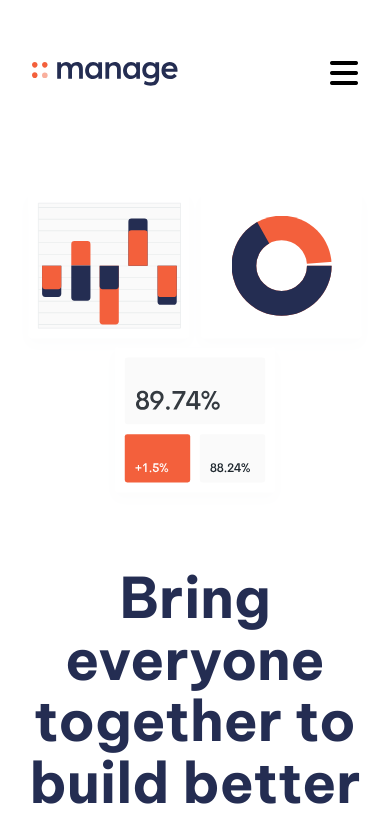
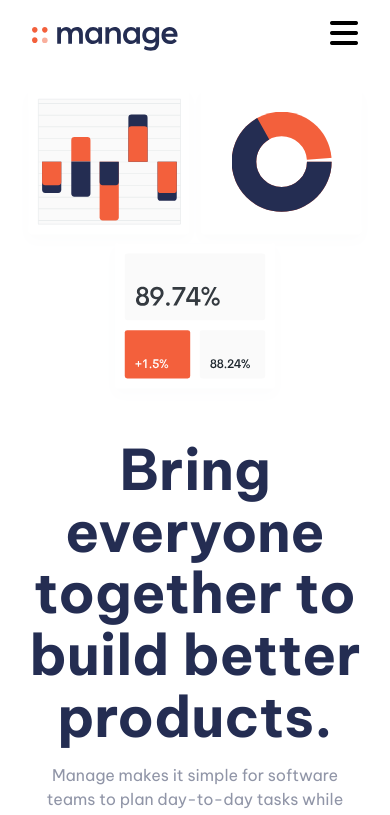
Before and after one commit to nicknahc/manage, a React (Create React App) app: page / in a window 390 px wide. Shown: the top 815 px of the page. Built offline with nearby package versions, Linux system fonts and the light colour scheme.

Commit message:
mobile formatting fixes

```diff
--- a/src/components/Footer.js
+++ b/src/components/Footer.js
@@ -7,7 +7,7 @@ import logo from "../assets/logo-white.png";
 import "../styles/Footer.css";
 function Footer() {
   return (
-    <footer className="section-padding top-padding footer">
+    <footer className="section-padding footer">
       <div className="equal-columns">
         <div className="footer-logos">
           <img src={logo} width="146" height="24" />
--- a/src/components/Landing.js
+++ b/src/components/Landing.js
@@ -4,7 +4,7 @@ function Landing() {
   return (
     <section className="section-padding">
       <div className="container">
-        <div className="equal-columns landing top-margin">
+        <div className="equal-columns landing">
           <div className="left-column top-padding">
             <h1 className="primary-heading">
               Bring everyone together to build better products.
--- a/src/components/Navbar.js
+++ b/src/components/Navbar.js
@@ -16,9 +16,9 @@ const Navbar = () => {
     }
   }, [dropDown]);
   return (
-    <nav className=" section-padding top-padding primary-header">
+    <nav className="section-padding primary-header">
       <a>
-        <img src={logo} alt="manage logo" />
+        <img src={logo} alt="manage logo" className="header-logo" />
       </a>
       <ul className={`header-list ${dropDown ? "overlay" : ""}`}>
         <li>
--- a/src/styles/CallToAction.css
+++ b/src/styles/CallToAction.css
@@ -31,6 +31,11 @@ h5 {
     text-align: start;
   }
 }
+@media (max-width: 50em) {
+  h5 {
+    width: 80dvw;
+  }
+}
 
 .call-to-action:before {
   content: "";
--- a/src/styles/Features.css
+++ b/src/styles/Features.css
@@ -39,7 +39,7 @@ h3 {
 }
 @media (max-width: 50em) {
   .numbered-list > li {
-    margin-top: 3rem;
+    margin-top: 2rem;
   }
   .numbered-item-caption {
     padding-top: 1rem;
--- a/src/styles/Footer.css
+++ b/src/styles/Footer.css
@@ -21,6 +21,7 @@
   padding-bottom: 3.5rem;
   min-height: 20dvh;
   position: relative;
+  padding-top: 2rem;
 }
 .footer-height {
   height: 8rem;
@@ -94,6 +95,7 @@
   .footer {
     padding-inline: 5rem !important;
     height: max-content;
+    padding-bottom: 1rem;
   }
   .footer-logos {
     flex-direction: column-reverse;
--- a/src/styles/Home.css
+++ b/src/styles/Home.css
@@ -12,6 +12,7 @@ h4 {
 }
 .equal-columns.landing {
   flex-direction: column-reverse;
+  margin-top: 6rem;
 }
 .equal-columns.inverted {
   flex-direction: column;
@@ -23,6 +24,7 @@ h4 {
   align-content: center;
   align-items: center;
   row-gap: 1rem;
+  padding-top: 4rem;
 }
 @media (min-width: 50em) {
   .equal-columns.landing {
@@ -40,21 +42,19 @@ h4 {
     flex-direction: row;
   }
 }
-
-.top-padding {
-  padding-top: 3.5rem;
-}
-.top-margin {
-  margin-top: 6rem;
+@media (max-width: 50em) {
+  .equal-columns.landing {
+    margin-top: 2rem;
+  }
+  .left-column {
+    padding-top: 2rem;
+  }
 }
 .right-column {
   flex-basis: 50%;
   display: flex;
   justify-content: center;
   text-align: start;
-}
-.header-link {
-  color: var(--primary-clr);
 }
 .primary-heading {
   font-weight: 700;
--- a/src/styles/Navbar.css
+++ b/src/styles/Navbar.css
@@ -3,6 +3,13 @@
   flex-direction: row;
   justify-content: space-between;
   align-items: center;
+  padding-top: 1rem;
+}
+.header-logo {
+  transform: translateY(5px);
+}
+.header-link {
+  color: var(--primary-clr);
 }
 .header-list {
   display: flex;
--- a/src/styles/Testimonials.css
+++ b/src/styles/Testimonials.css
@@ -14,6 +14,11 @@
 .testimonials {
   padding-bottom: 3rem;
   padding-top: 3rem;
+}
+@media (max-width: 50em) {
+  .testimonials {
+    padding-top: 1rem;
+  }
 }
 .avatar {
   width: 5rem;
```
